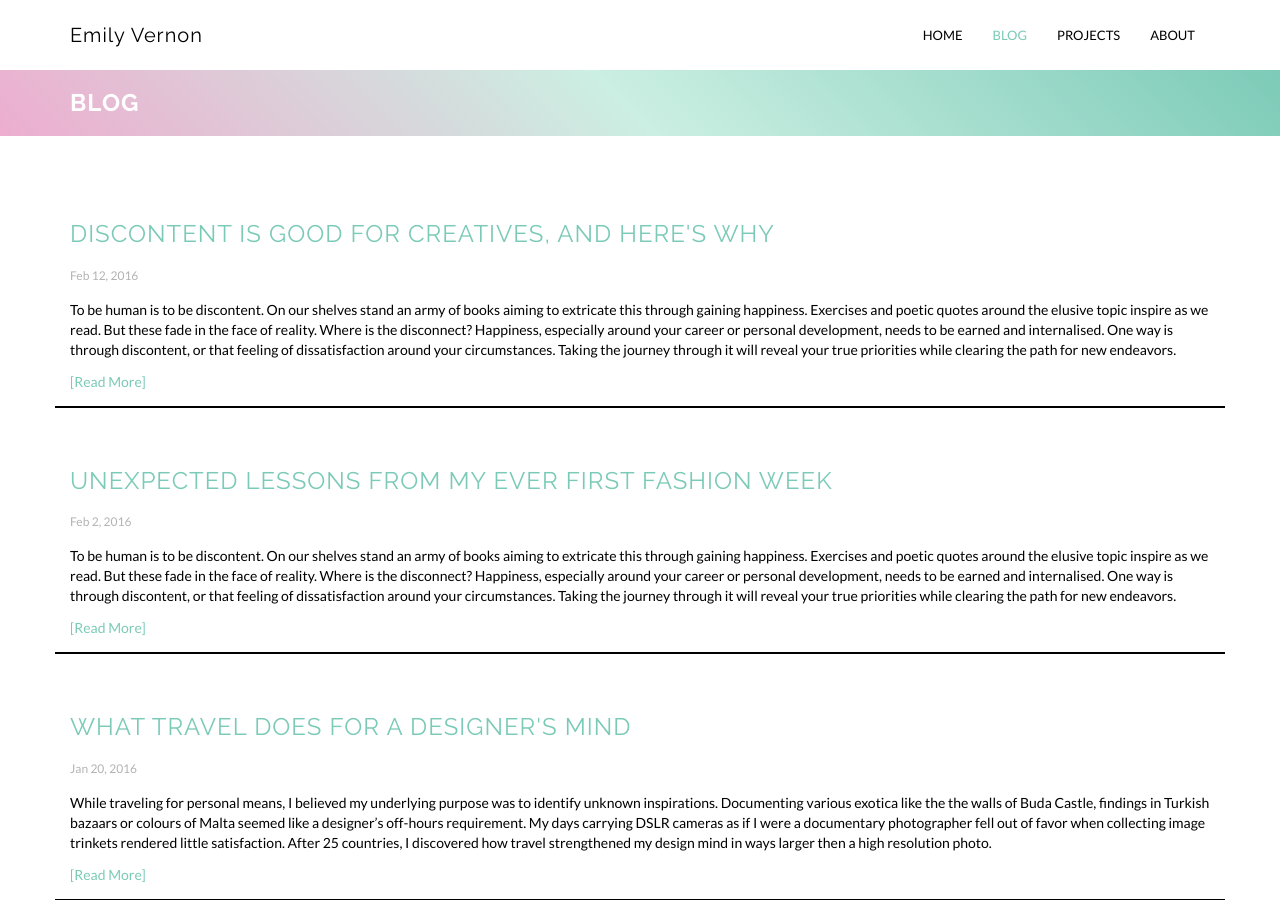
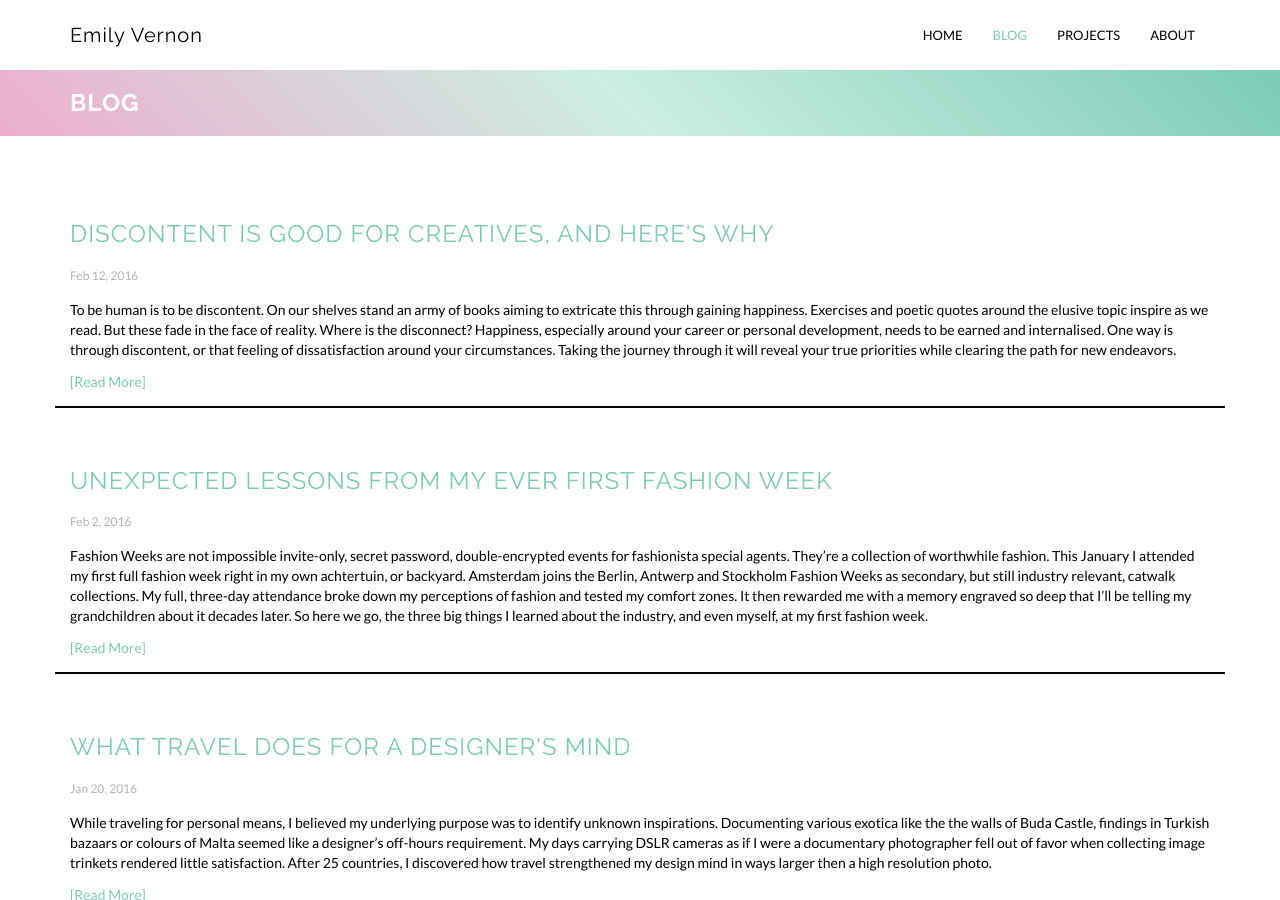
Before and after one commit to emilygv/emilyvernon.com, a Jekyll site: the page built from blog.html, in a window 1280 px wide and 900 px high. Built offline with Jekyll 4.4.1, drawn with Linux system fonts in a browser that asks for light colours; nearby versions of some CDN libraries; some of the changed lines change nothing that is shown.

Commit message:
Updated text

```diff
--- a/_posts/2016-02-02-unexpected-lessons-from-my-first-fashion-week.md
+++ b/_posts/2016-02-02-unexpected-lessons-from-my-first-fashion-week.md
@@ -3,24 +3,18 @@ published: true
 title: Unexpected Lessons from My Ever First Fashion Week
 img: "http://farm2.staticflickr.com/1648/25586731542_79955b7b5a_b.jpg"
 ---
-**To be human is to be discontent. On our shelves stand an army of books aiming to extricate this through gaining happiness. Exercises and poetic quotes around the elusive topic inspire as we read. But these fade in the face of reality. Where is the disconnect? Happiness, especially around your career or personal development, needs to be earned and internalised. One way is through discontent, or that feeling of dissatisfaction around your circumstances. Taking the journey through it will reveal your true priorities while clearing the path for new endeavors.**
+**Fashion Weeks are not impossible invite-only, secret password, double-encrypted events for fashionista special agents. They're a collection of worthwhile fashion. This January I attended my first full fashion week right in my own achtertuin, or backyard. Amsterdam joins the Berlin, Antwerp and Stockholm Fashion Weeks as secondary, but still industry relevant, catwalk collections. My full, three-day attendance broke down my perceptions of fashion and tested my comfort zones. It then rewarded me with a memory engraved so deep that I'll be telling my grandchildren about it decades later. So here we go, the three big things I learned about the industry, and even myself, at my first fashion week.**
 
-We all complain. About the weather. About coffee. About our jobs. But after awhile, you'll notice people switch off to the negativity. The burden can only be shared for so long. It does carry one positive value: letting off the steam before the boil. Loosening the pressure is the first step to unraveling your discontent, making it less cumbersome and irritating. After you're back to full composure, we can get to it.
+**Live Runway is Way Better than YouTube Runway**
 
-Identify the following as a start:
+Many people think, "Well, you can see the videos and photographs online ... why go to a show?" I get it. I even say that sometimes, especially when the wallet's closed. Going to just one Fashion Week will alter the way you look at the industry, enabling you to look past the smoke and mirrors. Think about the last concert you went to. Surely you remember the music, scene and details more then a Spotify-listen to the same album. You were there. You can almost see the times change in front of you. A computer cannot, yet (I'm still waiting for this technology Google nerds), evoke an atmosphere to help you better internalise the information in front of you. Nor will you get any street cred for watching a video versus actually being present.
 
- *  Where do you feel your discontent is come from?
- *  What about it bothers you?
- *  What does this say about your needs?
+**Dress for the Occassion, not the Parade**
 
-We've heard the term "feeling stuck" and we've all felt it at sometime or another. Like a machine that needs some WD40 or fine tuning, feeling stuck is only an indicator that something is not right. Perhaps the ratio of work to home time is not aligned with your needs. Or you require constant learning opportunities to be upbeat and energised day-to-day. As you get older and you've learned more about yourself through varying situations and reflections, these will become easier to understand.
+A Fashion Week can appear more colourful, more expressive - even more ridiculous- than Carnivale. But don't be put off by the street style shots of London or Paris with outfits that make more sense as photographs than they do as practical, everyday garb. Amsterdam in particular stays true to the city's overall be-as-you-are vibe, but what I am going to say can apply to all the cities. Once my attendance was solidified, my clothes wilted with wardrobe doubt. Should I go buy something new? Is this ... cool enough? In the end, I put together a polished outfit I felt good in. One that I wore, not the other way around. Whichever outfit you chose, go with your mood du jour, not the mode du jour, and have faith in the items you already have.
 
-Now ask these questions:
+**Go Chat with People, You'll Be Pleasantly Surprised (I Promise!)**
 
- *  What would be an alternative situation to lessen this feeling?
- *  What action can you take to tackle it?
- *  Who else should be involved to progress its improvement?
+We're all not chatty Cathys or talkative Tims. Day one at Amsterdam Fashion Week felt like day one in second grade. I scanned the crowd of unfamiliar faces, wondering "who the hell am I going to talk to?" After finding the courage to put down my iPhone, whic I used as a social shield, I talked with a few people. And the discussions we had! Everything from streetwear's influence in fashion to the beauty of imperfection and hip hop music's widening definition. I met fashion journalists, bloggers, editors and business owners - information grinding machines with seasoned perspectives - in one go. You never know who could pop up into your life months or years to come. What I always remember is that first conversations led to future familiar faces, if you're willing to push past that sometimes uncomfortable hello.
 
-I'll use myself as an example. My mind does not stop working. If left unattended it creates knots, not masterful weaves. Taking on side projects like journalism, video editing or dreaming of long-term book projects channels my energy. Much like a marathon runner who needs to run six times a week or (s)he feels "off", my mind needs its own daily workout. When I observed my feelings with and without side projects, I noticed, like these runners, my grouchiness levels rise without my daily workout. And trust me, this did not come as an obvious step at first. It required months of observation and conversations, especially with my wise friends and wiser parents, to understand what was actually going on.
-
-Once it's all out on the table, discontent does not look too bad. I find it to be one of the healthiest reactions that should be embraced instead of shunned. Some of your greatest progressions professionally can come from analysing and then taking the journey to work through it. So embrace this stage in your progression and learn to love your discontent.
+Before we end, let's take two steps way back. It's actually pretty cool to be at a runway show, wherever it is or however publicized. Witness fashion history and present mingle every look that comes down the runway. Envision what the history books will say years later. You have permission to have a little fun, and soften your wardrobe doubts and social fears with drink. Just think, an army of designers, agencies, events organizers, stylists, models and everyone else involved who worked month and months to make this event run as smooth as warm milk. Siting down and absorb the atmosphere like a super thirsty sponge is the best thing you can do for yourself.
```
